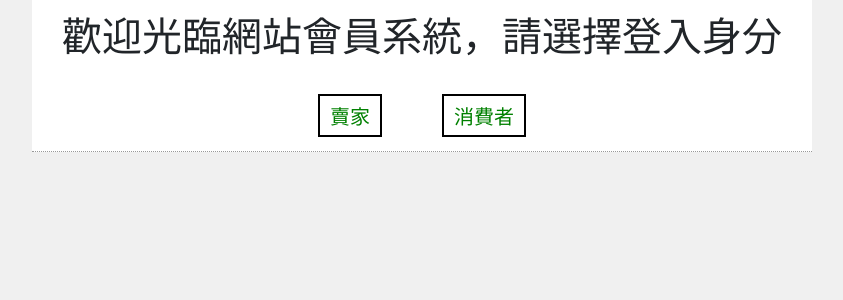
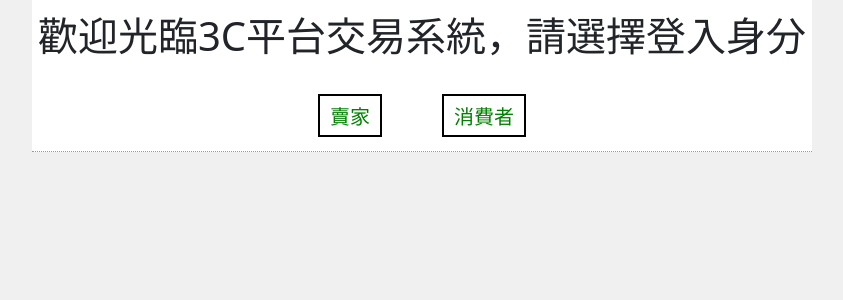
Before and after one commit to Jui-Yun/Shopping_Cart, a PHP site: page /welcomepage.php in a window 1280 px wide. Shown: the top 300 px of the page, without its empty margins (218-1061 px from the left). Run offline with PHP 8.4, Linux system fonts and the light colour scheme.

Commit message:
Add files via upload

```diff
--- a/index.php
+++ b/index.php
@@ -71,7 +71,7 @@ function keepURL(){
 <html>
 <head>
 <meta http-equiv="Content-Type" content="text/html; charset=utf-8" />
-<title>網路購物系統</title>
+<title>3C平台交易系統</title>
 <link href="style.css" rel="stylesheet" type="text/css">
 </head>
 <body>
--- a/welcomepage.php
+++ b/welcomepage.php
@@ -5,7 +5,7 @@
 <head>
 <meta http-equiv="Content-Type" content="text/html; charset=utf-8" />
 <link href="https://cdn.jsdelivr.net/npm/bootstrap@5.2.3/dist/css/bootstrap.min.css" rel="stylesheet" integrity="sha384-rbsA2VBKQhggwzxH7pPCaAqO46MgnOM80zW1RWuH61DGLwZJEdK2Kadq2F9CUG65" crossorigin="anonymous">
-<title>網路購物系統</title>
+<title>3C平台交易系統</title>
 <!-- Style to create button -->
 <style>
         .GFG {
@@ -25,7 +25,7 @@
     <body>
     <table width="780" border="0" align="center" cellpadding="4" cellspacing="0" bgcolor="#FFFFFF">
     <tr>
-    <td height="80" align="center"><h1 align = "center">歡迎光臨網站會員系統，請選擇登入身分</h1></td>
+    <td height="80" align="center"><h1 align = "center">歡迎光臨3C平台交易系統，請選擇登入身分</h1></td>
     <script src="https://cdn.jsdelivr.net/npm/bootstrap@5.2.3/dist/js/bootstrap.bundle.min.js" integrity="sha384-kenU1KFdBIe4zVF0s0G1M5b4hcpxyD9F7jL+jjXkk+Q2h455rYXK/7HAuoJl+0I4" crossorigin="anonymous"></script>
   </tr>
   <tr>
```
